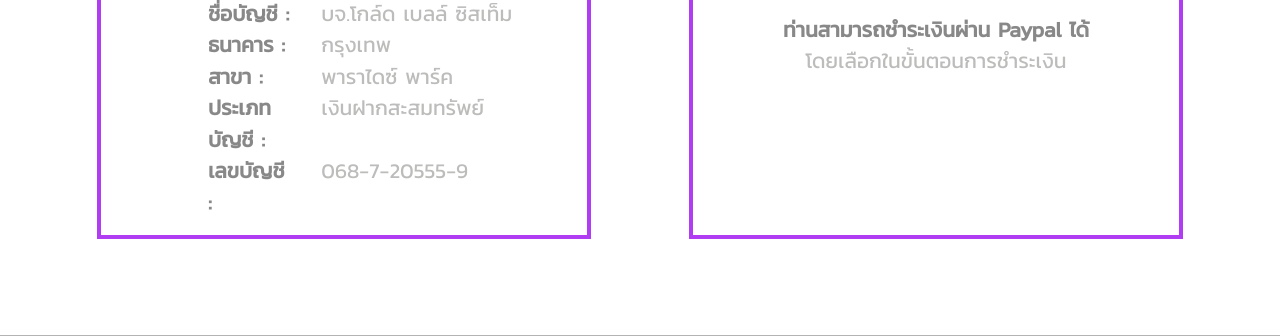
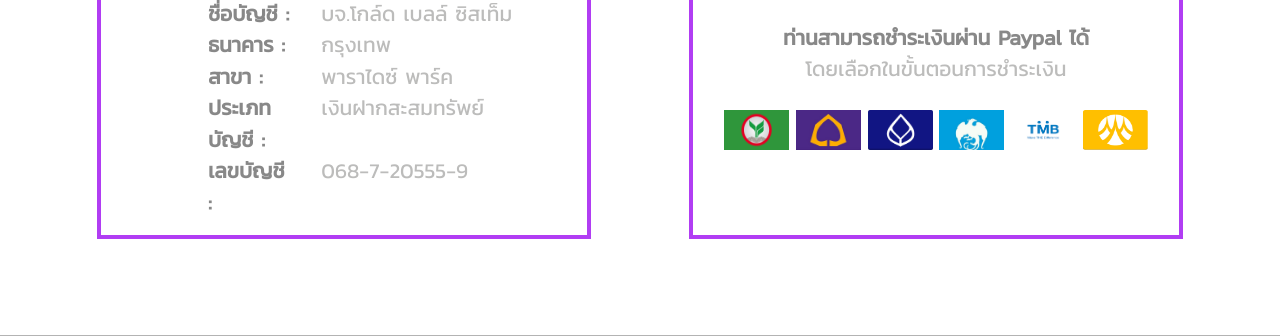
Before and after one commit to haritleksopee/iclick, a PHP site: page /howtopay.php in a window 1280 px wide. Shown: the part 722-1058 px from the top of the page. Run offline with PHP 8.4, Linux system fonts and the light colour scheme; some libraries are stand-ins or nearby versions.

Commit message:
update howtopay.php (pond)

```diff
--- a/assets/css/custom.css
+++ b/assets/css/custom.css
@@ -491,6 +491,11 @@ a:hover{
     color:#888;
     font-size:21px;
     font-weight: bold;
+}
+
+.htp-w-h{
+    width: 65px;
+    height:40px;
 }
 
 .htp-font3{
--- a/howtopay.php
+++ b/howtopay.php
@@ -33,7 +33,7 @@
 
                             <div class="row">
                                 <div class="col-xl-2"></div>
-                                <div class="col-xl-3 col-lg-5">
+                                <div class="col-xl-3 col-lg-4">
                                    <div class="htp-font2">ธนาคาร :</div>
                                 </div>
                                 <div class="col-xl-7 col-lg-7">
@@ -74,13 +74,37 @@
                 <div class="col-xl-1 col-lg-1 col-md-1"></div>
                 <div class="col-xl-5 col-lg-5 col-md-5 mt-4 htp-border-image p-3">
                      <img width="100%" height="auto" src="https://www.iclickstore.com/wp-content/uploads/2017/03/PayPal-1.png" class="vc_single_image-img attachment-full" alt="" srcset="https://www.iclickstore.com/wp-content/uploads/2017/03/PayPal-1.png 300w, https://www.iclickstore.com/wp-content/uploads/2017/03/PayPal-1-114x30.png 114w, https://www.iclickstore.com/wp-content/uploads/2017/03/PayPal-1-228x60.png 228w">
-                     <div class="mt-3 text-center">
+                     <div class="mt-4 text-center">
                         <div class="htp-font2">ท่านสามารถชำระเงินผ่าน Paypal ได้</div>
                         <div class="htp-font3">โดยเลือกในขั้นตอนการชำระเงิน</div>
                      </div>
                      <div class="row">
+                          <div class="col-xl-12 col-lg-12 text-center" style="display: inline;">
+                                  <a href="#">
+                                    <img  class = "mt-4 htp-w-h" src="/iclick/assets/images/kbank2.jpg" style="display: inline;">
+                                  </a>
 
-                     </div>
+                                  <a href="#">
+                                    <img class = "mt-4 htp-w-h" src="/iclick/assets/images/scb.jpg"  style="display: inline;">
+                                  </a>
+
+                                  <a href="#">
+                                    <img class = "mt-4 htp-w-h" src="/iclick/assets/images/bangkok.png"  style="display: inline;">
+                                  </a>
+
+                                  <a href="#">
+                                    <img class = "mt-4 htp-w-h" src="/iclick/assets/images/ktb.jpg"  style="display: inline;">
+                                  </a>
+
+                                  <a href="#">
+                                    <img class = "mt-4 htp-w-h" src="/iclick/assets/images/tmb.png"  style="display: inline;">
+                                  </a>
+
+                                  <a href="#">
+                                    <img class = "mt-4 htp-w-h" src="/iclick/assets/images/ks.png"  style="display: inline;">
+                                  </a>
+                           </div>
+                    </div>
                 </div>
             </div>
         </div>
```
Also changed, not shown: assets/images/bangkok.png (added), assets/images/kbank2.jpg (added), assets/images/ks.png (added), assets/images/ktb.jpg (added), assets/images/scb.jpg (added), assets/images/tmb.png (added).
